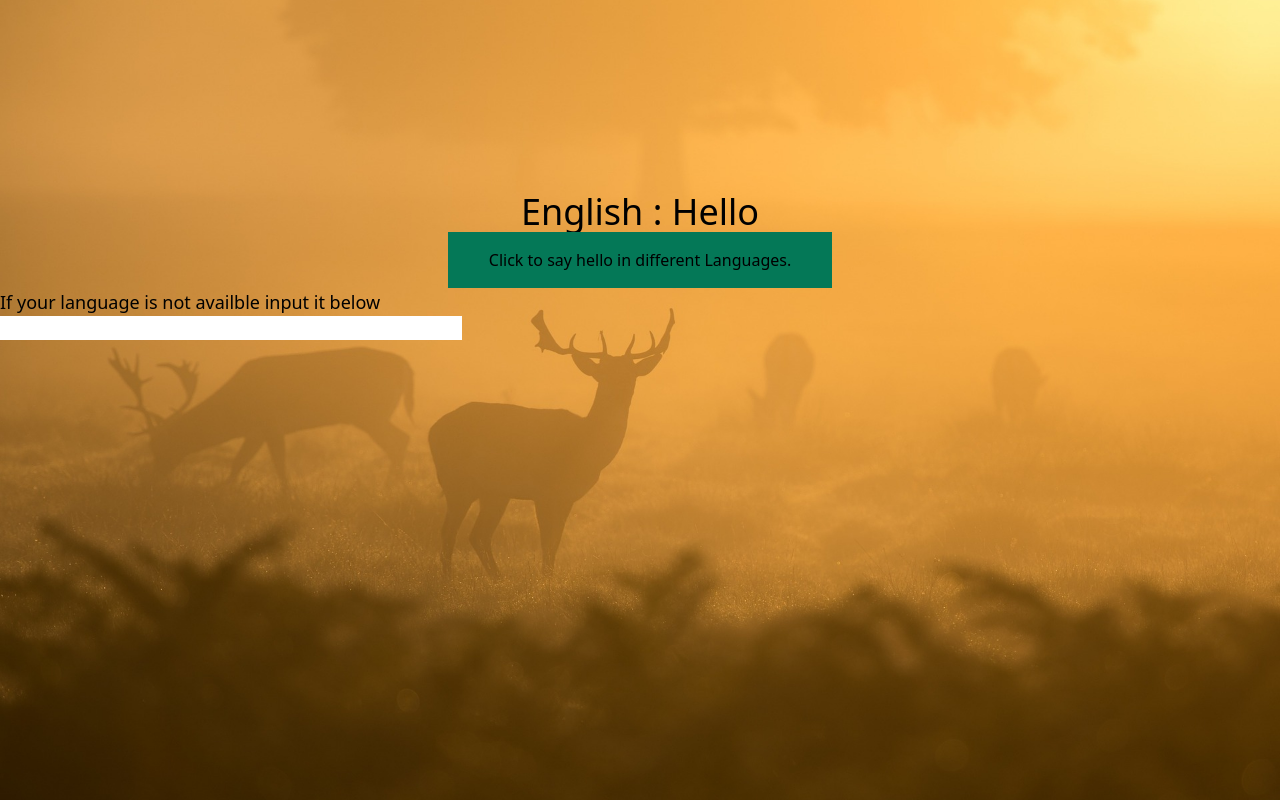
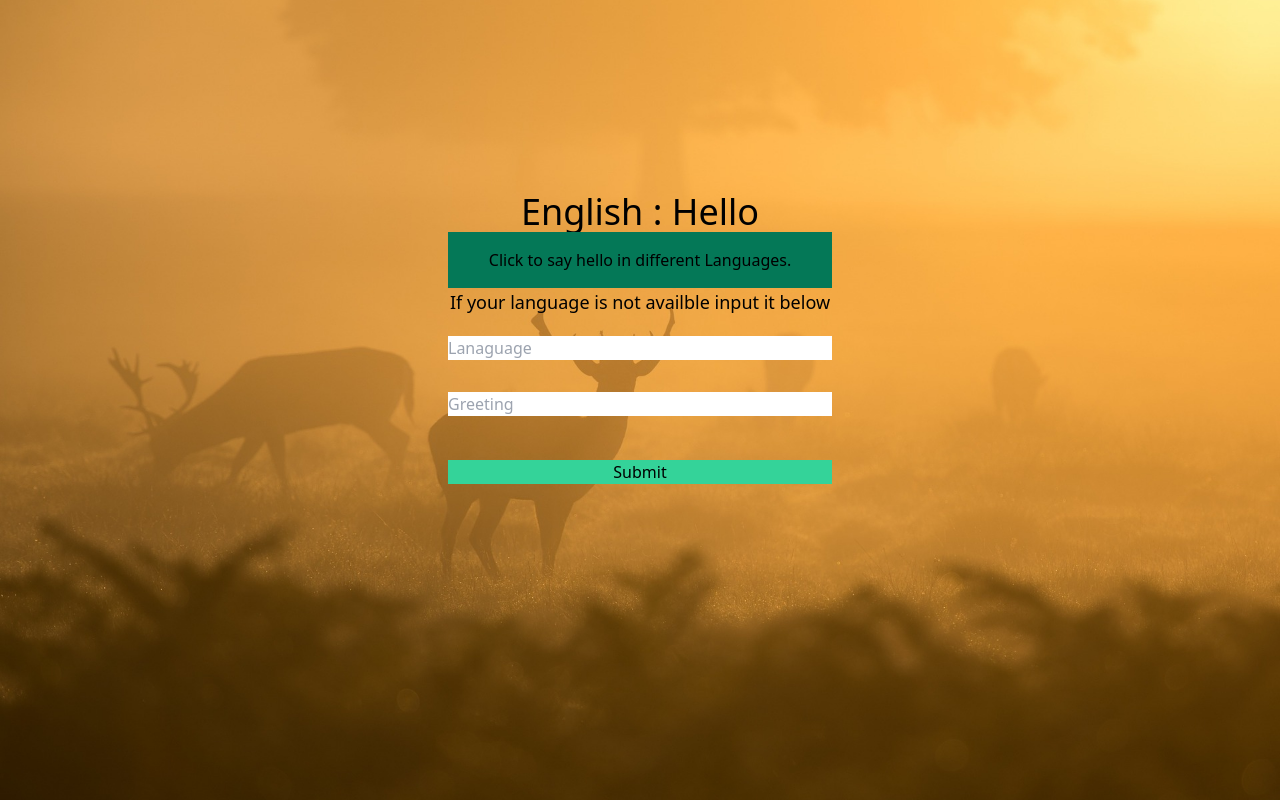
Before and after one commit to ericmuh/Boilerplates, a React (Vite) app in the folder Frontend/: page / in a window 1280 px wide. Built offline with nearby package versions, Linux system fonts and the light colour scheme.

Commit message:
send form

```diff
--- a/Frontend/src/App.tsx
+++ b/Frontend/src/App.tsx
@@ -7,10 +7,6 @@ function App() {
   return (
     <>
       <Hello />
-      <h1 className="text-lg">
-        {" "}
-        If your language is not availble input it below
-      </h1>
       <Form />
     </>
   );
--- a/Frontend/src/components/Form.tsx
+++ b/Frontend/src/components/Form.tsx
@@ -4,28 +4,44 @@ import { API_URL } from "./Hello";
 function Form() {
   const [language, setLanguage] = React.useState("");
   const [greeting, setGreeting] = React.useState("");
-  const handleSubmit = () => {
-    fetch(`${API_URL}/send/`, {
+  const handleSubmit = (e: React.FormEvent) => {
+    e.preventDefault();
+    fetch(`${API_URL}/api/send`, {
       method: "POST", // or 'PUT'
+      body: JSON.stringify({ language: language, greeting: greeting }),
       headers: {
         "Content-Type": "application/json",
       },
-      body: JSON.stringify({language,greeting}),
-    });
+    })
+      .then((res) => console.log(res))
+      .catch((err) => console.log(err));
   };
   return (
     <>
-      <form onSubmit={handleSubmit}>
+      <h1 className="text-lg text-center">
+        If your language is not availble input it below
+      </h1>
+      <form
+        onSubmit={handleSubmit}
+        className="flex flex-col my-0 mx-auto  align-center w-96  mt-5">
         <input
-          className=""
           onChange={(e) => setLanguage(e.target.value)}
           type="text"
-        />
+          placeholder="Lanaguage"
+          className="mb-2"
+        />{" "}
+        <br />
         <input
-          className=""
           onChange={(e) => setGreeting(e.target.value)}
           type="text"
-        />
+          placeholder="Greeting"
+          className="mb-5"
+        />{" "}
+        <br />
+        <button type="submit" className="bg-emerald-400">
+          {" "}
+          Submit
+        </button>
       </form>
     </>
   );
```
